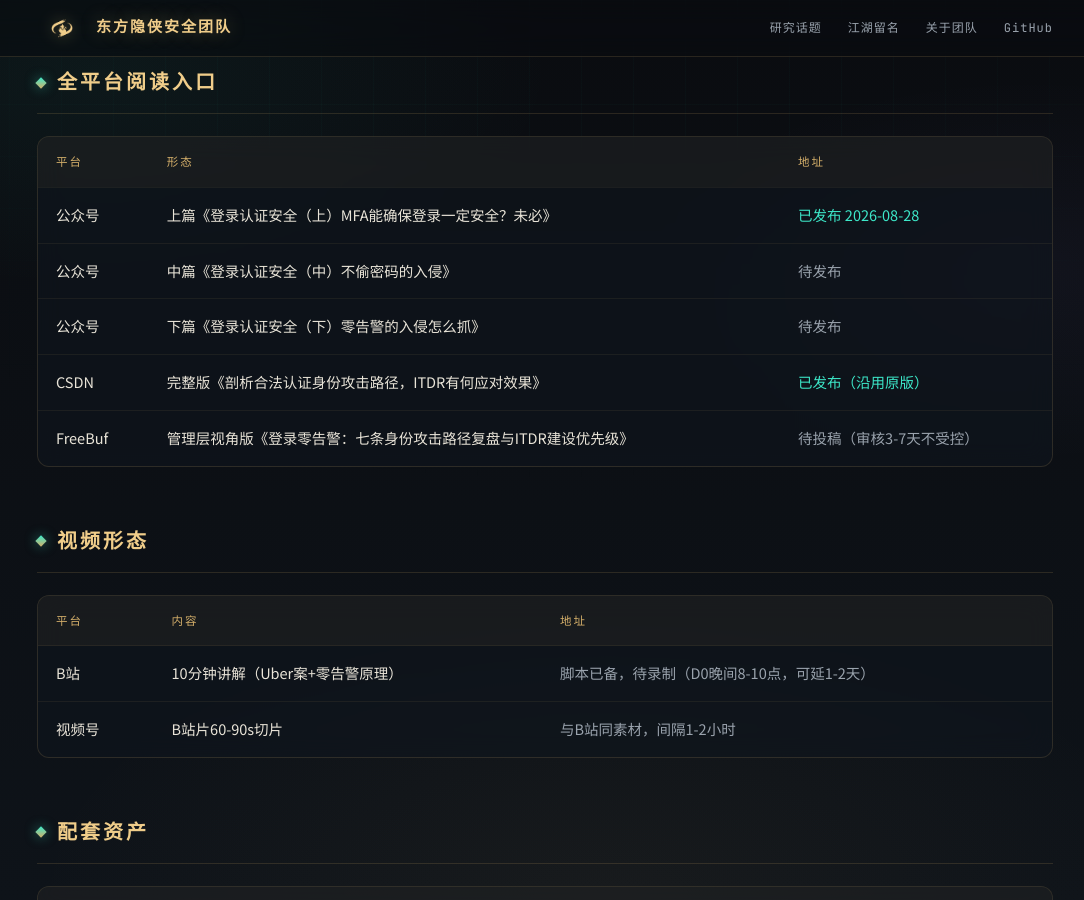
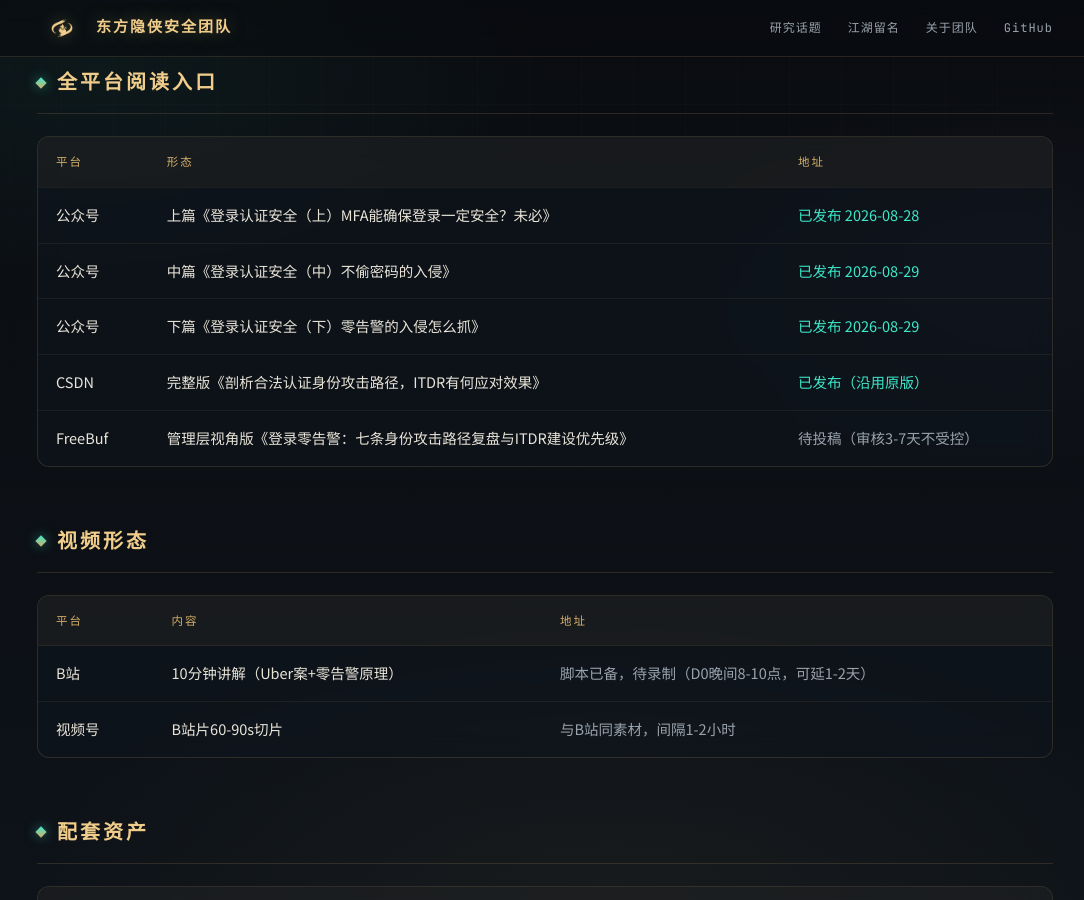
Before and after one commit to EastSword/EastSword.github.io, a Jekyll site: the page built from _topics/identity-attack-paths.md, in a window 1280 px wide and 900 px high, scrolled down 366 px. Shown: the whole window, without its empty margins (95-1179 px from the left). Built offline with Jekyll 4.4.1, drawn with Linux system fonts in a browser that asks for light colours; comment, search, counter and statistics services are not loaded.

Commit message:
回填公众号中下篇发布地址，登录认证安全系列三篇齐

```diff
--- a/_topics/identity-attack-paths.md
+++ b/_topics/identity-attack-paths.md
@@ -15,12 +15,12 @@
     note: 已发布 2026-08-28
   - platform: 公众号
     form: 中篇《登录认证安全（中）不偷密码的入侵》
-    url:
-    note: 待发布
+    url: https://mp.weixin.qq.com/s/BEj1NBVVyH9YYG0K1U_EPg
+    note: 已发布 2026-08-29
   - platform: 公众号
     form: 下篇《登录认证安全（下）零告警的入侵怎么抓》
-    url:
-    note: 待发布
+    url: https://mp.weixin.qq.com/s/5nU_Qawj3rbfoApbzhI3Ew
+    note: 已发布 2026-08-29
   - platform: CSDN
     form: 完整版《剖析合法认证身份攻击路径，ITDR有何应对效果》
     url: https://blog.csdn.net/qq_37865996/article/details/163982749
```
